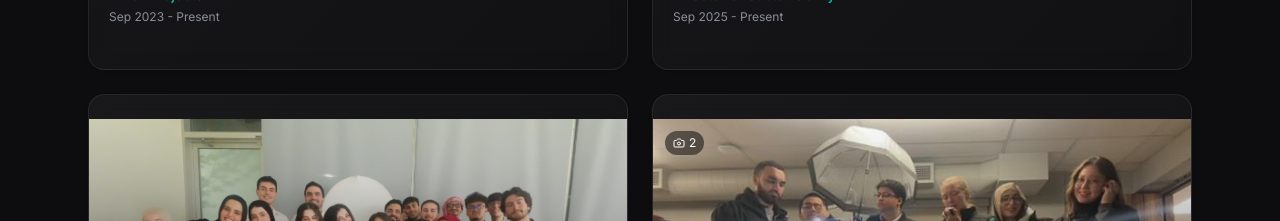
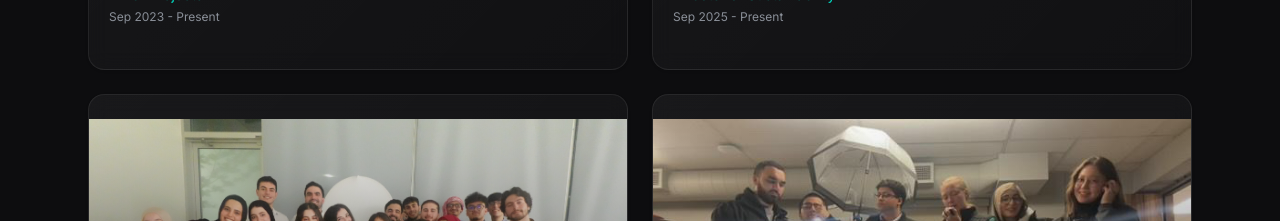
Before and after one commit to mowda2/my-portfolio, a Next.js app in the folder my-portfolio/: page / in a window 1280 px wide. Shown: the part 8180-8401 px from the top of the page. Built offline with nearby package versions, Linux system fonts and the light colour scheme.

Commit message:
Remove extra Foot Patrol image

```diff
--- a/my-portfolio/app/page.tsx
+++ b/my-portfolio/app/page.tsx
@@ -181,7 +181,7 @@
       period: "Sep 2024 - Present",
       description: "Committed to enhancing and maintaining campus safety by providing services for students and staff.",
       logo: "/images/footpatrol-1.jpg",
-      gallery: ["/images/footpatrol-event.png"],
+      gallery: [],
     },
     {
       org: "Kurdish Student Association",
```
